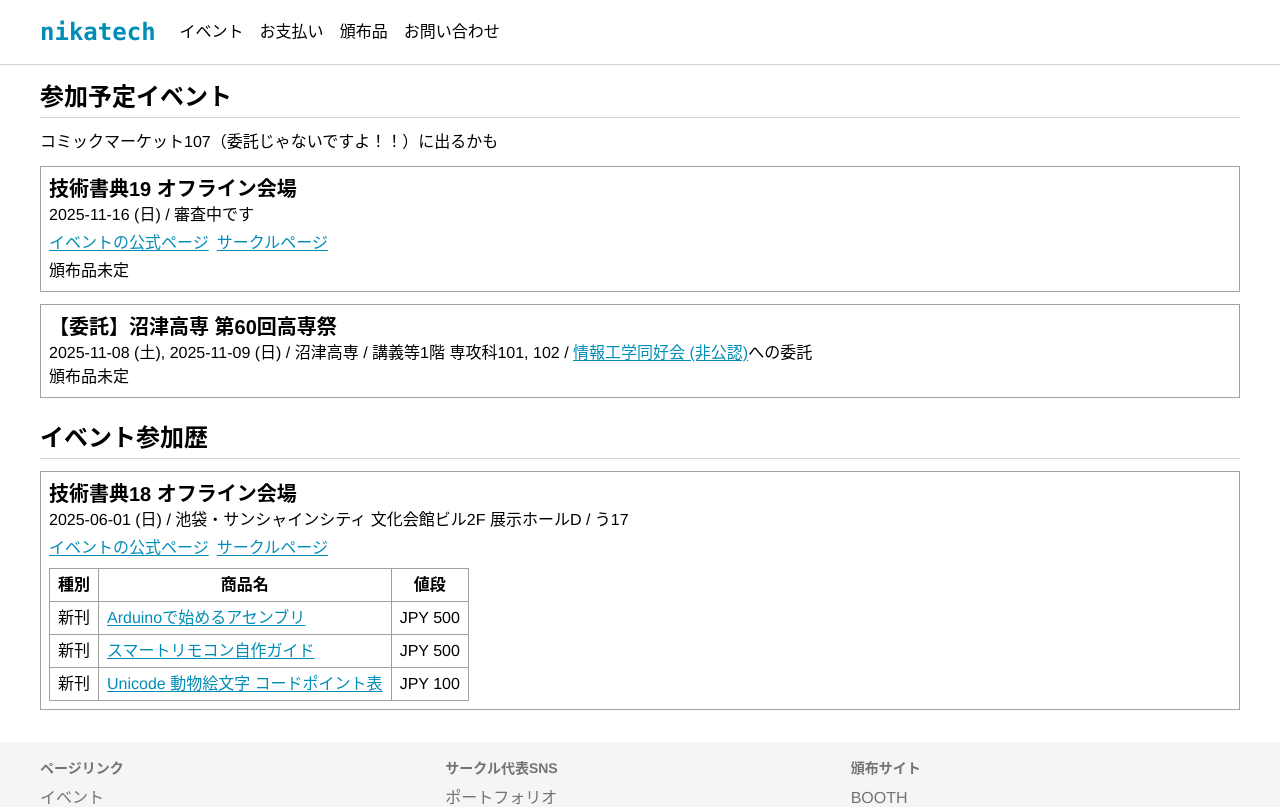
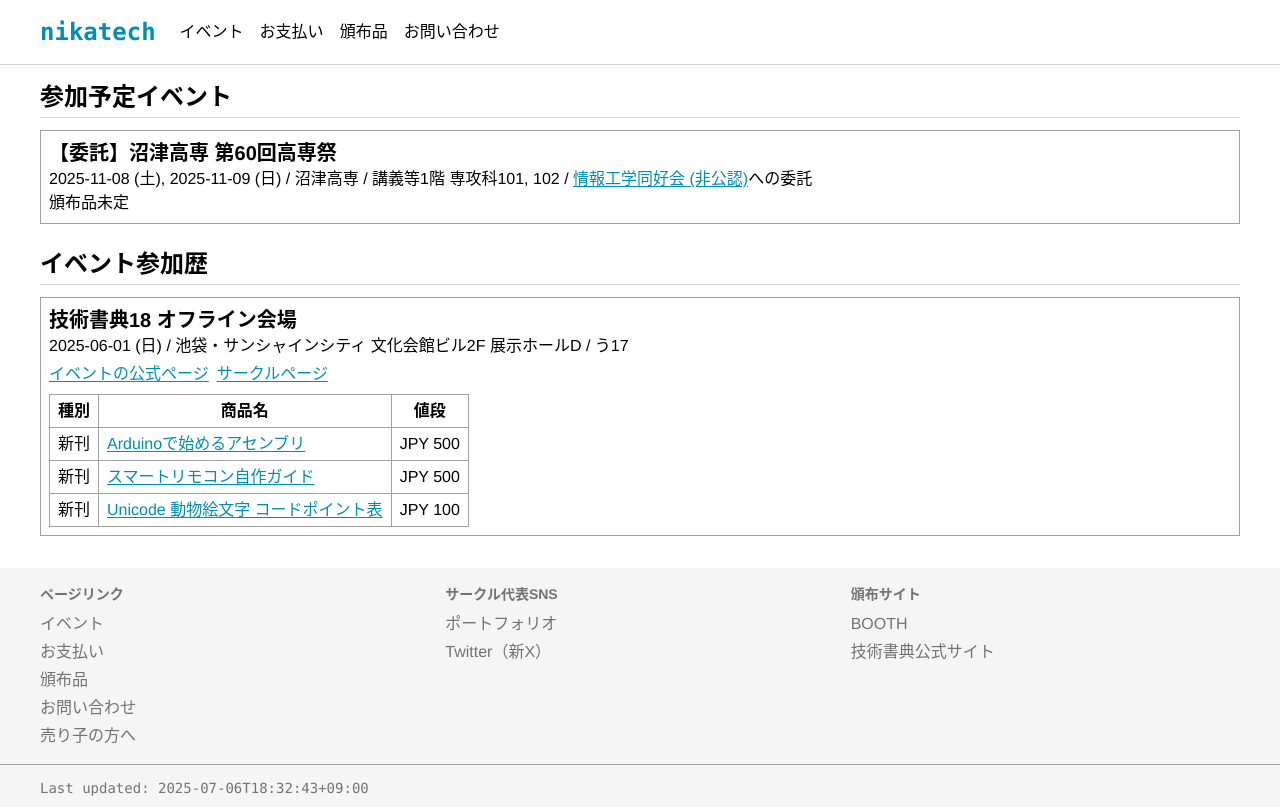
Before and after one commit to nikachu2012/nikatech-site, a Next.js app: page /event in a window 1280 px wide. Shown: the top 807 px of the page. Built offline with nearby package versions, Linux system fonts and the light colour scheme.

Commit message:
[update] tbf19をオンライン参加へ変更

```diff
--- a/app/(default)/event/event.tsx
+++ b/app/(default)/event/event.tsx
@@ -2,38 +2,7 @@ import Link from "next/link";
 
 export function EventSchedule() {
     return <>
-        コミックマーケット107（委託じゃないですよ！！）に出るかも
-        <div className="border border-neutral-400 p-2">
-            <div className="font-bold text-xl">技術書典19 オフライン会場</div>
-            <div className="">2025-11-16 (日) / 審査中です</div>
-
-            <div className="flex flex-wrap my-1 gap-2">
-                <Link className="link" href={"https://techbookfest.org/event/tbf19"} target="_blank">イベントの公式ページ</Link>
-                <Link className="link" href={"https://techbookfest.org/organization/KdLZ1mQYzBTzyyz68x2UX"} target="_blank">サークルページ</Link>
-            </div>
-
-            <div>
-                頒布品未定
-                {/* <table className="border-collapse mt-1 table-auto">
-                    <thead>
-                        <tr>
-                            <th className="border border-neutral-400 p-1 px-2">種別</th>
-                            <th className="border border-neutral-400 p-1 px-2">商品名</th>
-                            <th className="border border-neutral-400 p-1 px-2">値段</th>
-                        </tr>
-                    </thead>
-
-                    <tbody>
-                        <tr>
-                            <td className="border border-neutral-400 p-1 px-2">新刊</td>
-                            <td className="border border-neutral-400 p-1 px-2">ンゴシリーズ vol.1</td>
-                            <td className="border border-neutral-400 p-1 px-2">500 JPY</td>
-                        </tr>
-                    </tbody>
-                </table> */}
-
-            </div>
-        </div>
+        {/* コミックマーケット107（委託じゃないですよ！！）に出るかも */}
 
         <div className="border border-neutral-400 p-2">
             <div className="font-bold text-xl">【委託】沼津高専 第60回高専祭</div>
--- a/app/(default)/page.tsx
+++ b/app/(default)/page.tsx
@@ -45,7 +45,7 @@ export default function Home() {
             <li className="flex flex-col lg:flex-row gap-1 lg:gap-2 items-left lg:items-center">
               <span className="font-mono text-neutral-500 text-sm">{GetDateISO8601String(new Date("2025-08-15T13:48:00.000+09:00"))}</span>
               <div>
-                技術書典19応募しました。新刊も鋭意制作中です！
+                技術書典19(オンラインだけど)応募しました。新刊も鋭意制作中です！
               </div>
             </li>
             <li className="flex flex-col lg:flex-row gap-1 lg:gap-2 items-left lg:items-center">
```
